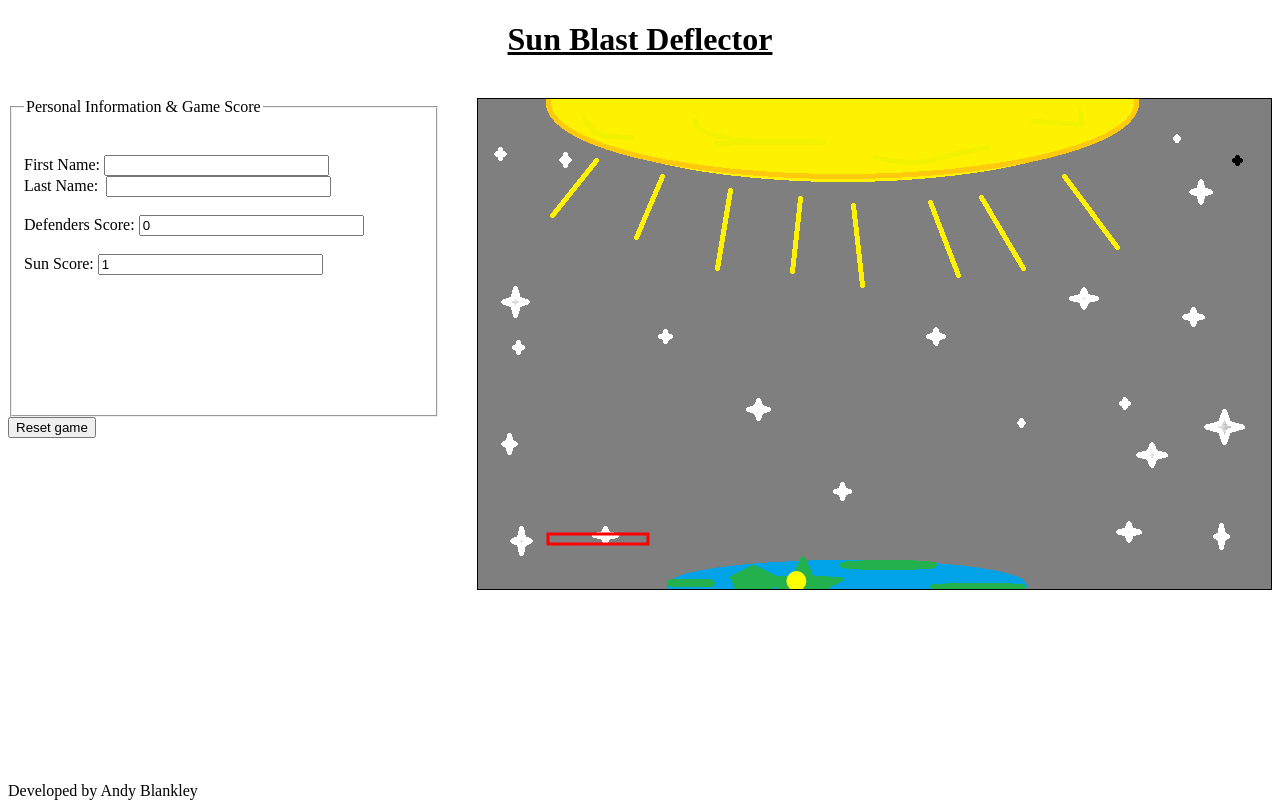
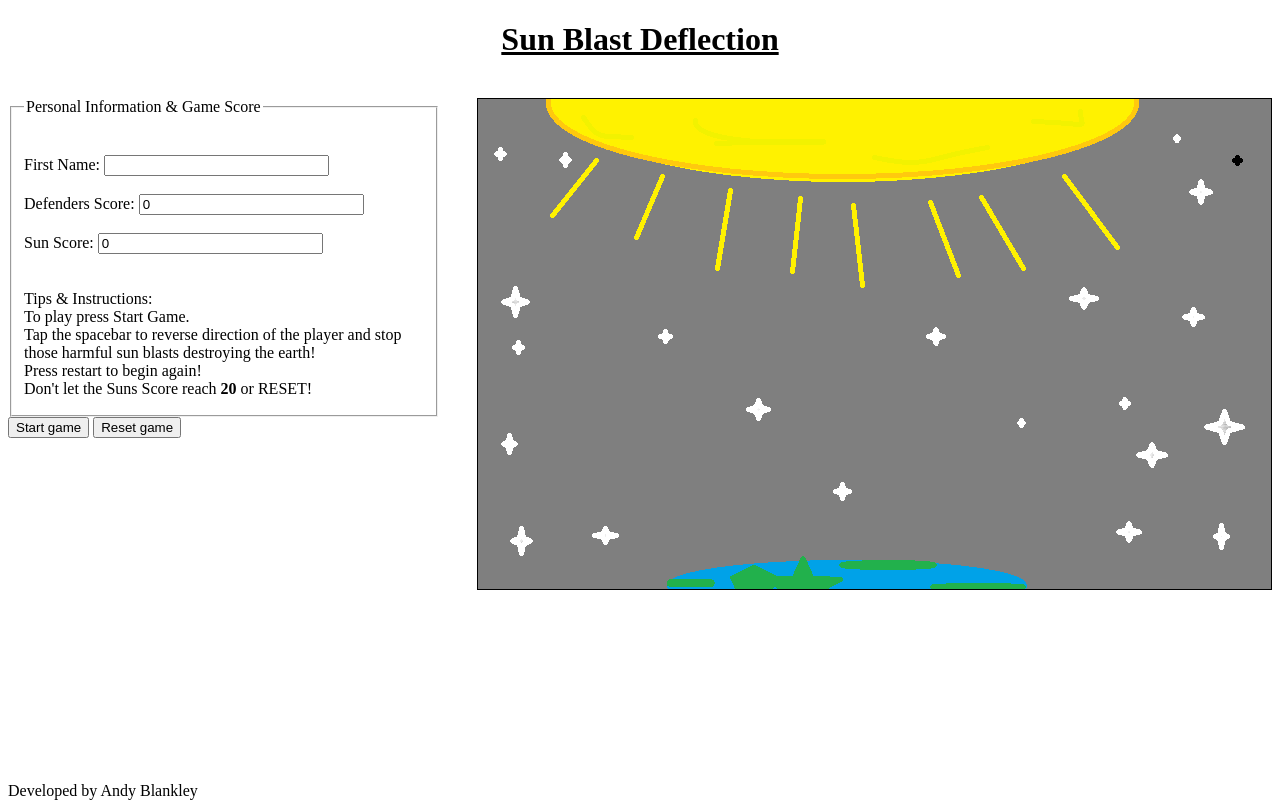
Before and after one commit to Blankz1035/SunBlastDeflection, a plain HTML site: page index.html in a window 1280 px wide. Both pictures are taken after a click on the button "Reset game". Drawn offline with Linux system fonts and the light colour scheme.

Commit message:
Last Commit for Sun Blast Deflection
Start and Reset buttons working perfectly.
alert popup if sunScore hits 20.
Shows players Name (if been entered), deflectors Score and small game
message.
Then Resets game to original state, so that pressing start game ..
Starts game!
Enjoy playing!

```diff
--- a/index.html
+++ b/index.html
@@ -1,10 +1,10 @@
 <!DOCTYPE html>
-<html>
+<html >
 <head>
-  <h1 style = " text-align: center"><u>Sun Blast Deflector</u></h1>
+  <h1 style = "text-align: center"><u>Sun Blast Deflection</u></h1>
 
   <style type="text/css"></style>
-  <link rel="stylesheet" type="text/css"        href="sunblastdeflector.css">
+  <link rel="stylesheet" type="text/css" href="sunblastdeflector.css">
 </head>
 </br>
 <body>
@@ -15,8 +15,6 @@
         <br/>
         <p>First Name: <input id="firstName" name="firstname" type="text" size="25" /> &nbsp; &nbsp;
           <br/>
-          Last Name: &nbsp;<input id="lastName" name="lastname" type="text" size="25" /> &nbsp; &nbsp;
-        <br/>
         <br/>
         Defenders Score: <input id="playerScore1" name="playerScore1" type="text" size="25" readonly="true" value = 0 /> &nbsp; &nbsp;
           <br/>
@@ -24,11 +22,12 @@
           Sun Score: <input id="sunScore1" name="sunScore1" type="text" size="25" readonly ="true" value = 0 /> &nbsp; &nbsp;
           <br/>
           <br/>
-
+          <br/>
+          Tips & Instructions: <br/>To play press Start Game.
+          <br/>Tap the spacebar to reverse direction of the player and stop those harmful sun blasts destroying the earth!<br/>Press restart to begin again!<br/>Don't let the Suns Score reach <b>20</b> or RESET!
         </p>
       </fieldset>
   </form>
-
 
   <div id = "canvas-container">
   <canvas id="gamecanvas" width = "793" height = "490"></canvas></div>
@@ -37,6 +36,10 @@
       var canvas = document.getElementById("gamecanvas");
     // Get a 2D context for the canvas.
       var ctx = canvas.getContext("2d");
+
+
+    // VARIABLES --------------------------------------------------------
+
 
     //how fast the blasts will spawn in MS
     var spawnRate = 4000;
@@ -61,39 +64,25 @@
 
     var playerScore;
     var sunScore;
+    var end=false;
 
-    //FUNCTIONS--------------------------
-     // this array holds all spawned bals
-
-    drawBlasts();
-
-    function reset () {
-      spawnRate = 4000;
-      sunScore =0;
-      playerScore = 0;
-      documen.getElementById("sunScore1").value = 0;
-      document.getElementById("playerScore1").value = 0;
-
-    }
-
-    function spawnRandomBlast() {
-
-      var blast =
-      {
-
-          x: 50 + Math.random() * (canvas.width - 200),
-          y: 10,
-          r: 10,
-          vx: 2,
-          vy: 1,
+    //FUNCTIONS----------------------------------------------------------
 
 
+    // to start the game initially
+    var i=0;
+    function main(){
+      end=false;
+        if(i==0){
+            reset ();
+      init();
+      drawBlasts();
+            i++;
       }
-        objects.push(blast);
-    } // end function
+    } // end main function
 
     function init(){
-
+      //initializing variables
       sunScore = 0;
       playerScore = 0;
 
@@ -101,11 +90,24 @@
       movePlayer();
 
       window.requestAnimationFrame(init);
-    } // end function
+    } // end init function
+
+    function spawnRandomBlast() {
+      //creating blast as object
+      var blast =
+      {
+          //generating a random spawn point along
+          //x axis for a spawn
+          x: 50 + Math.random() * (canvas.width - 200),
+          y: 10,
+          r: 10,
+          vy: 2,
+      }
+        //pushing values of a blast to an array
+        objects.push(blast);
+    } // end SpawnRandomBlasts function
 
     function drawBlasts() {
-      //score variables
-
 
       // get the elapsed time
       var time = Date.now();
@@ -118,13 +120,13 @@
       spawnRate = spawnRate - rate;
 
   }
+      //dont want spawn rate below 1 second as too much! SO setting at a figure if it reaches
       if (spawnRate <= 1000){
         rate = 0;
         spawnRate=1000;
       }
 
-       // request another animation frame
-      requestAnimationFrame(drawBlasts);
+
 
       // Draw the blast
       for (var i = 0; i < objects.length; i++) {
@@ -143,7 +145,7 @@
           blast.vy = - blast.vy;
         }
 
-        //score incrementing
+        //score incrementing for player and sun
         if ( objects[i].y <=1  )
         {
           playerScore ++;
@@ -152,20 +154,30 @@
 
         if (objects[i].y >= 490)
         {
-         sunScore ++; document.getElementById("sunScore1").value = sunScore;
-        }
+          sunScore++;
+          document.getElementById("sunScore1").value = sunScore;
 
-      }// end for loop
+          // makes an end point if sun score hits 20
+          if(sunScore==20){
+            //Shows screen pop up with players name(IF ENTERED!), defenders score and small message to make people play again
+            alert("Game Over!\nPlayer Name: " + document.getElementById("firstName").value + "\nDefenders Score : " + document.getElementById("playerScore1").value + "\nPlay Again to try beat score!");
+            reset();
+            //refreshes page and restarts game!
+            document.location.href = "";
+          }// end inner if
+        } // end outer if
 
-      if ( sunScore <= 5)
-      {
-        reset();
-      }
+      }// end FOR loop
+
+       // request another animation frame
+      requestAnimationFrame(drawBlasts);
 
 
-    } // end function
+    } // end drawBlasts function
+
+    //drawing player rectangle
     function drawPlayer (){
-
+      //clear canvas for drawing
       ctx.clearRect(0,0,793,490);
 
       //player paddle
@@ -173,9 +185,9 @@
       ctx.strokeRect(player.x,player.y,player.width, player.height);
       ctx.lineWidth = "3";
 
-    } // end function
+    } // end drawPlayer function
 
-
+    // movement of player and also collision detection
     function movePlayer(){
 
       //move player paddle..
@@ -191,8 +203,9 @@
           player.vx = -player.vx;
       }
 
-    } // end function
+    } // end movePlayer function
 
+    //key to reverse direction of player
     function doKeyDown(evt){
 switch (evt.keyCode) {
 
@@ -203,20 +216,30 @@ switch (evt.keyCode) {
     break;
 
 }
-} // end function
+} // end keydown function
 
+    // this function resets Scoring and also the spawn rate to original values, making the game begin from start!
+     function reset() {
+      spawnRate = 4000; // in milliseconds
+      sunScore =0;
+      playerScore = 0;
+      document.getElementById("sunScore1").value = 0; //form value for suns score to 0
+     if(end==true){i=0;return;} document.getElementById("playerScore1").value = 0; // form value for defenders score to 0
+      objects = [];  //resets array to empty to begin from scratch!
 
-    function resetInput() {
- document.getElementById("myForm").reset();
-}// end function
+    } //end reset function
 
-    init();
-    drawBlasts();
-  window.addEventListener('keydown',doKeyDown,true);   document.getElementById("resetGame").addEventListener("click", reset);
+  window.addEventListener('keydown',doKeyDown,true);   document.getElementById("resetGame");
+
+    // Thank you for reading my Code for SunBlastDeflection
+    // Hope it is ok for everyone!
+    // Happy coding for animations!
+    // #LiveToCode !
+    // Developed by Andy Blankley
   </script>
   <br/>
+  <button id = "resetGame"type ="button" onclick="main()">Start game</button>
   <button id = "resetGame"type ="button" onclick="reset()">Reset game</button>
-
 </body>
 <footer>Developed by Andy Blankley</footer>
 </html>
```
Lines whose indentation alone changed are shown as unchanged.
